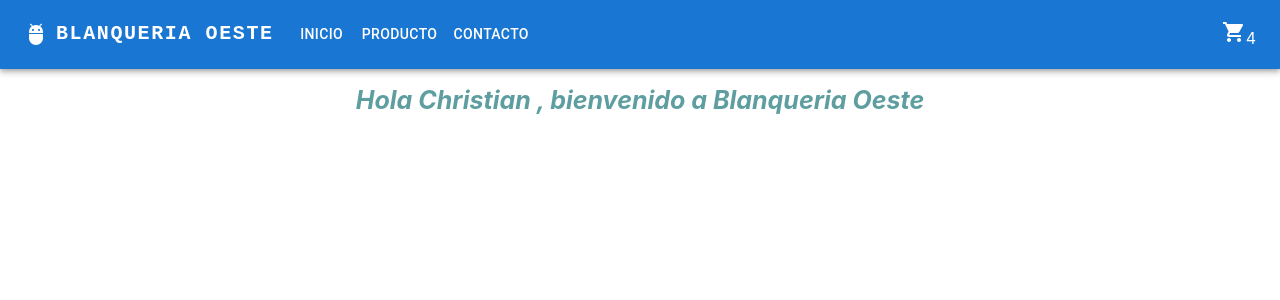
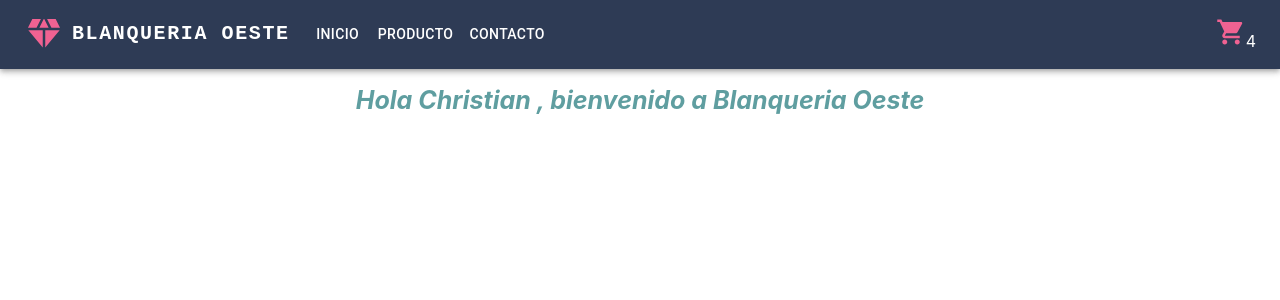
Before and after one commit to laurabe18/React, a React (Create React App) app: page / in a window 1280 px wide. Shown: the top 300 px of the page. Built offline with nearby package versions, Linux system fonts and the light colour scheme.

Commit message:
cambiando estilos e icon al NavBar realizado con material UI

```diff
--- a/src/components/CartWidget.jsx
+++ b/src/components/CartWidget.jsx
@@ -4,7 +4,7 @@ import ShoppingCartIcon from '@mui/icons-material/ShoppingCart';
 export default function CartWidget({items}) {
   return (
     <>
-    <ShoppingCartIcon/>
+    <ShoppingCartIcon style={{ color: "f06292", fontSize: 30 }}/>
     {items}
     </>
   );
--- a/src/components/NavBar.jsx
+++ b/src/components/NavBar.jsx
@@ -12,8 +12,9 @@ import Avatar from '@mui/material/Avatar';
 import Button from '@mui/material/Button';
 import Tooltip from '@mui/material/Tooltip';
 import MenuItem from '@mui/material/MenuItem';
-import AdbIcon from '@mui/icons-material/Adb';
+import DiamondIcon from '@mui/icons-material/Diamond';
 import CartWidget from './CartWidget';
+import { pink } from '@mui/material/colors';
 
 const pages = ['Inicio', 'Producto', 'Contacto'];
 const settings = ['Profile', 'Account', 'Dashboard', 'Logout'];
@@ -38,10 +39,10 @@ const NavBar = () => {
      };
 
      return (
-       <AppBar position="static">
+       <AppBar style={{ background: '#2E3B55' }} position="static">
          <Container maxWidth="xl">
            <Toolbar disableGutters>
-             <AdbIcon sx={{ display: { xs: 'none', md: 'flex' }, mr: 1 }} />
+             <DiamondIcon sx={{ color: pink[300], fontSize: 40, display: { xs: 'none', md: 'flex' }, mr: 1 }} />
              <Typography
                variant="h6"
                noWrap
@@ -96,7 +97,7 @@ const NavBar = () => {
                  ))}
                </Menu>
              </Box>
-             <AdbIcon sx={{ display: { xs: 'flex', md: 'none' }, mr: 1 }} />
+             <DiamondIcon sx={{ color: pink[300], fontSize: 40, display: { xs: 'flex', md: 'none' }, mr: 1 }} />
              <Typography
                variant="h5"
                noWrap
```
